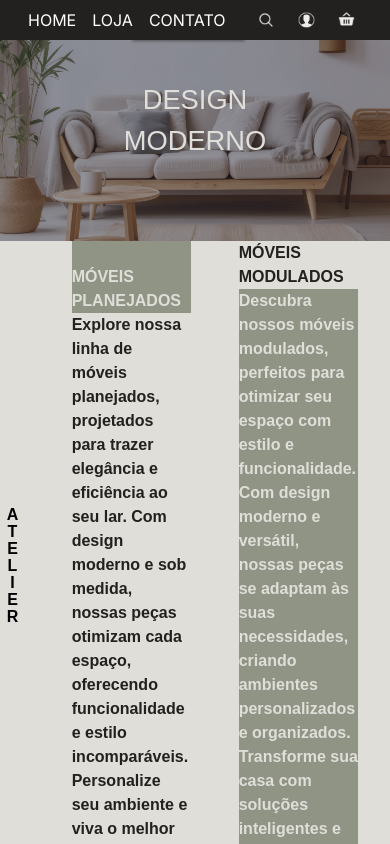
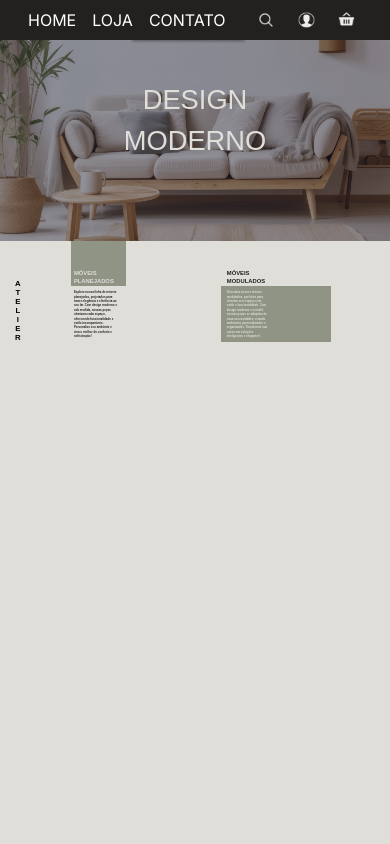
Before and after one commit to alisonnRB/Modern-Space, a Next.js app: page / in a window 390 px wide. Built offline with nearby package versions, Linux system fonts and the light colour scheme.

Commit message:
about created

```diff
--- a/src/components/header/index.jsx
+++ b/src/components/header/index.jsx
@@ -7,7 +7,7 @@ import search from "@/assets/header/search.svg";
 
 export default function Header() {
     return (
-        <header className="flex fixed top-0 z-10 left-0 w-full justify-center items-center bg-transparent hover:bg-dark px-7 py-2">
+        <header className="flex fixed top-0 z-10 left-0 w-full justify-center items-center bg-transparent hover:bg-dark px-7 py-2 cursor-pointer">
 
             <nav className="text-white w-full flex gap-4">
 
--- a/src/components/home/about/index.css
+++ b/src/components/home/about/index.css
@@ -1,4 +1,19 @@
 .title {
     writing-mode: vertical-rl;
     text-orientation: upright;
+    font-size: clamp(0px, 2vw, 3rem);
 }
+
+.sub-title {
+    font-size: clamp(0px, 1.5vw, 2.5rem);
+}
+
+.explain {
+    font-size: clamp(0px, .75vw, 1.15rem);
+}
+
+/* .about {
+    display: grid;
+    grid-template-columns: repeat(3, minmax(150px, 1fr));
+    justify-items: start;
+} */
--- a/src/components/home/about/index.jsx
+++ b/src/components/home/about/index.jsx
@@ -2,33 +2,38 @@ import './index.css';
 
 export default function About() {
     return (
-        <section className="flex pr-8 justify-between">
+        <section className="flex px-[3%]">
 
-            <h1 className="font-extrabold title flex justify-center items-center">
+            <h1 className="font-extrabold title flex justify-end items-center">
                 ATELIER
             </h1>
 
-            <span className="flex flex-col w-1/3">
+            <div className="flex w-full justify-around">
 
-                <div className="bg-main pt-[20%]">
-                    <h2 className="font-bold text-bg">MÓVEIS<br />PLANEJADOS</h2>
+                <span className="flex flex-col w-[14vw] max-w-[20em]">
+
+                    <div className="bg-main flex px-[5%] pt-[50%] ">
+                        <h2 className="font-bold text-bg sub-title">MÓVEIS<br />PLANEJADOS</h2>
                     </div>
 
-                <div>
-                    <p className="font-bold text-dark">Explore nossa linha de móveis planejados, projetados para trazer elegância e eficiência ao seu lar. Com design moderno e sob medida, nossas peças otimizam cada espaço, oferecendo funcionalidade e estilo incomparáveis. Personalize seu ambiente e viva o melhor do conforto e sofisticação!</p>
+                    <div className="px-[5%] py-1">
+                        <p className="font-bold text-dark explain max-w-[15em]">Explore nossa linha de móveis planejados, projetados para trazer elegância e eficiência ao seu lar. Com design moderno e sob medida, nossas peças otimizam cada espaço, oferecendo funcionalidade e estilo incomparáveis. Personalize seu ambiente e viva o melhor do conforto e sofisticação!</p>
                     </div>
                 </span>
 
-            <span className="flex flex-col w-1/3">
+                <span className="flex flex-col w-[28vw] max-w-[35em]">
 
-                <div>
-                    <h2 className="font-bold text-dark">MÓVEIS<br />MODULADOS</h2>
+                    <div className="flex px-[5%] pt-[25%]">
+                        <h2 className="font-bold text-dark sub-title">MÓVEIS<br />MODULADOS</h2>
                     </div>
 
-                <div className="bg-main">
-                    <p className="font-bold text-bg">Descubra nossos móveis modulados, perfeitos para otimizar seu espaço com estilo e funcionalidade. Com design moderno e versátil, nossas peças se adaptam às suas necessidades, criando ambientes personalizados e organizados. Transforme sua casa com soluções inteligentes e elegantes!</p>
+                    <div className="bg-main px-[5%] py-1">
+                        <p className="font-bold text-bg explain w-[11vw] max-w-[15em]">Descubra nossos móveis modulados, perfeitos para otimizar seu espaço com estilo e funcionalidade. Com design moderno e versátil, nossas peças se adaptam às suas necessidades, criando ambientes personalizados e organizados. Transforme sua casa com soluções inteligentes e elegantes!</p>
                     </div>
                 </span>
+
+            </div>
+
 
 
         </section>
```
Lines whose indentation alone changed are shown as unchanged.
